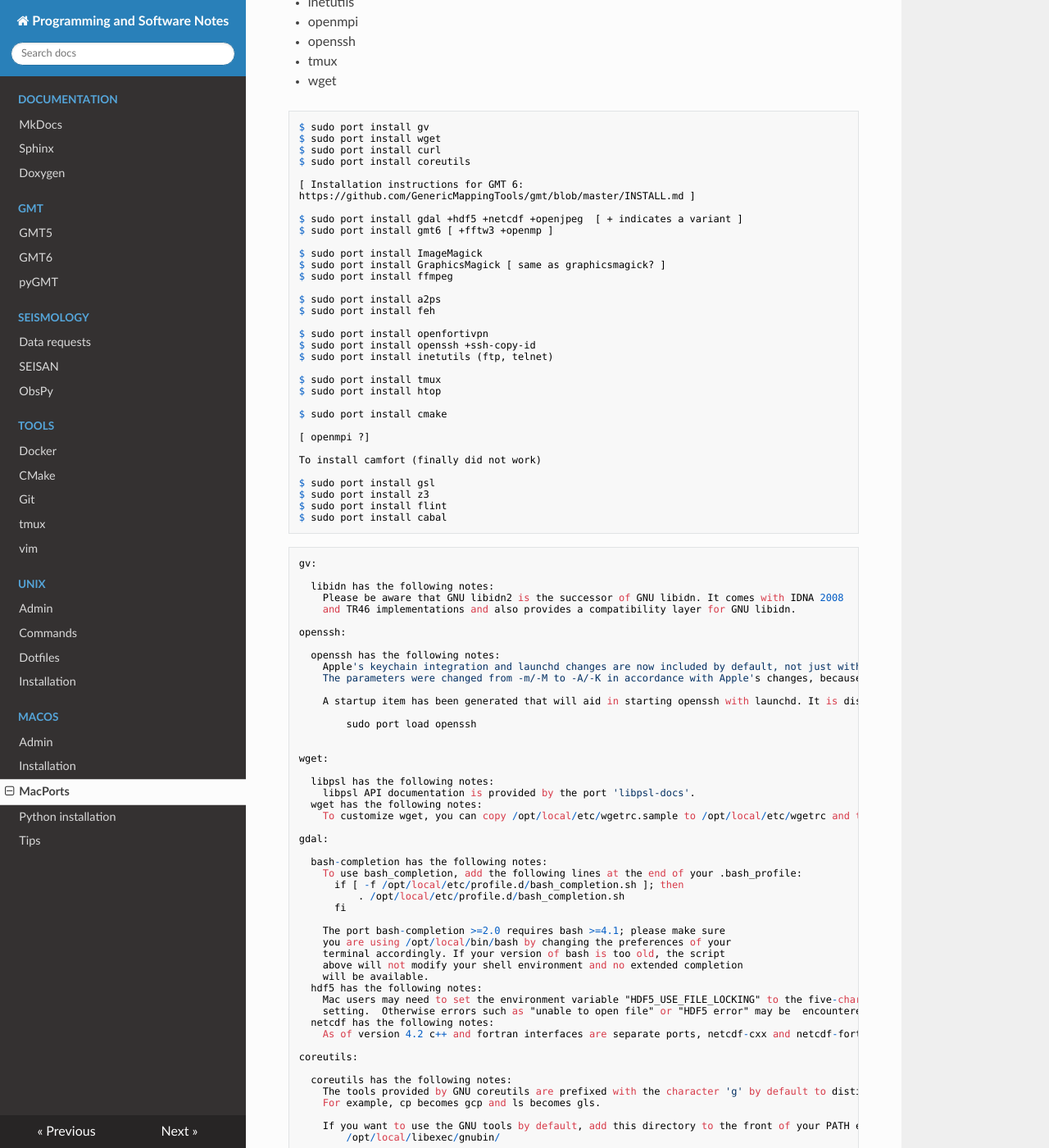
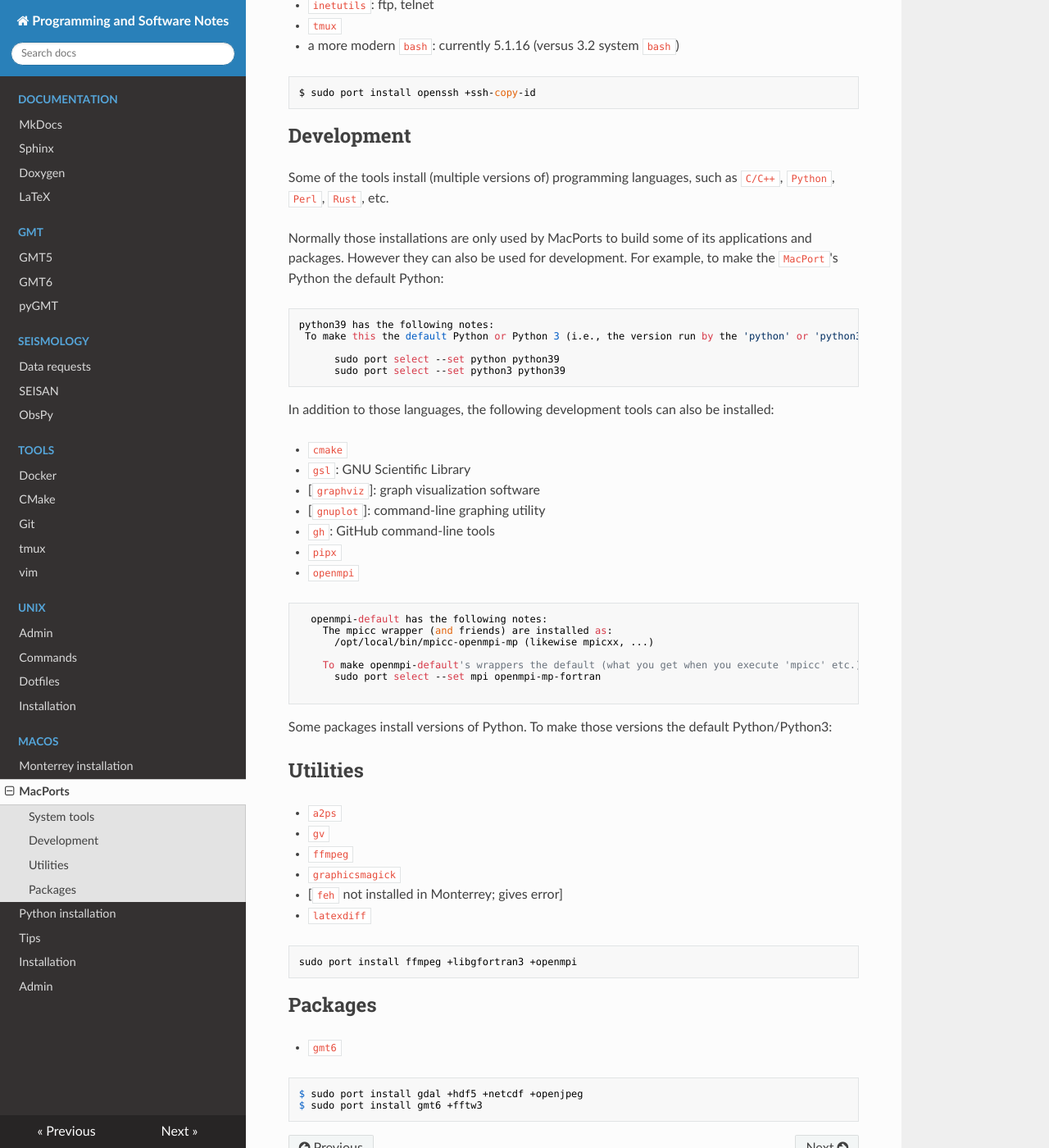
Before and after one commit to avillasenorh/Programming_Notes, an MkDocs documentation site: the page built from docs/macos/macports.md, in a window 1280 px wide and 1400 px high, scrolled down 728 px. Shown: the whole window at 82% size. Built offline with MkDocs 1.6.1, drawn with Linux system fonts in a browser that asks for light colours; nearby versions of some CDN libraries; some of the changed text lies outside the part shown.

Commit message:
Added LaTeX documentation

````diff
--- a/docs/macos/macports.md
+++ b/docs/macos/macports.md
@@ -2,215 +2,95 @@
 
 https://www.macports.org
 
-    $ sudo port [-v] selfupdate [verbose]
-    $ sudo port upgrade outdated
-    $ sudo port rev-upgrade [if something goes wrong]
+    $ sudo port [-v] selfupdate       # -v for verbose
+    $ sudo port upgrade outdated      # this can take a long time
+    $ sudo port rev-upgrade           # if something goes wrong
 
 Other macports commands:
 
     $ port version
     $ port installed
     $ port search --name --glob "gmt*"
-    $ port search --name --line --glob "gmt*" [better output]
+    $ port search --name --line --glob "gmt*" # produces better output
 
     $ port info gmt5
 
-Installed ports:
-===============
+## System tools
 
-- a2ps
-- coreutils
-- feh
-- ffmepg
-- gmt6 (gdal, gshhg-gmt, netcdf)
-- gv
-- GraphicsMagick
-- htop
-- inetutils
-- openmpi
-- openssh
-- tmux
-- wget
+- `wget`
+- `curl`
+- `htop`
+- `tree`
+- `exa`: a modern replacement for `ls`
+- `bat`: a `cat` clone written in `Rust`
+- `openssh`
+- `coreutils`
+- `inetutils`: ftp, telnet
+- `tmux`
+- a more modern `bash`: currently 5.1.16 (versus 3.2 system `bash`)
+
+```
+$ sudo port install openssh +ssh-copy-id
+```
+
+## Development
+
+Some of the tools install (multiple versions of) programming languages,
+such as `C/C++`, `Python`, `Perl`, `Rust`, etc.
+
+Normally those installations are only used by MacPorts to build some of its
+applications and packages. However they can also be used for development.
+For example, to make the `MacPort`'s Python the default Python:
+
+```
+python39 has the following notes:
+ To make this the default Python or Python 3 (i.e., the version run by the 'python' or 'python3' commands), run one or both of:
+
+      sudo port select --set python python39
+      sudo port select --set python3 python39
+```
+
+In addition to those languages, the following development tools can
+also be installed:
+
+- `cmake`
+- `gsl`: GNU Scientific Library
+- [`graphviz`]: graph visualization software
+- [`gnuplot`]: command-line graphing utility
+- `gh`: GitHub command-line tools
+- `pipx`
+- `openmpi`
+
+```
+  openmpi-default has the following notes:
+    The mpicc wrapper (and friends) are installed as:
+      /opt/local/bin/mpicc-openmpi-mp (likewise mpicxx, ...)
+
+    To make openmpi-default's wrappers the default (what you get when you execute 'mpicc' etc.) please run:
+      sudo port select --set mpi openmpi-mp-fortran
+
+```
+
+Some packages install versions of Python. To make those versions the default Python/Python3:
 
 
-```console
-$ sudo port install gv
-$ sudo port install wget
-$ sudo port install curl
-$ sudo port install coreutils
+## Utilities
 
-[ Installation instructions for GMT 6:
-https://github.com/GenericMappingTools/gmt/blob/master/INSTALL.md ]
-
-$ sudo port install gdal +hdf5 +netcdf +openjpeg  [ + indicates a variant ]
-$ sudo port install gmt6 [ +fftw3 +openmp ]
-
-$ sudo port install ImageMagick
-$ sudo port install GraphicsMagick [ same as graphicsmagick? ]
-$ sudo port install ffmpeg
-
-$ sudo port install a2ps
-$ sudo port install feh
-
-$ sudo port install openfortivpn
-$ sudo port install openssh +ssh-copy-id
-$ sudo port install inetutils (ftp, telnet)
-
-$ sudo port install tmux
-$ sudo port install htop
-
-$ sudo port install cmake
-
-[ openmpi ?]
-
-To install camfort (finally did not work)
-
-$ sudo port install gsl
-$ sudo port install z3
-$ sudo port install flint
-$ sudo port install cabal
-```
-
-
+- `a2ps`
+- `gv`
+- `ffmpeg`
+- `graphicsmagick`
+- [`feh` not installed in Monterrey; gives error]
+- `latexdiff`
 
 ```
-gv:
+sudo port install ffmpeg +libgfortran3 +openmpi
+```
+## Packages
 
-  libidn has the following notes:
-    Please be aware that GNU libidn2 is the successor of GNU libidn. It comes with IDNA 2008
-    and TR46 implementations and also provides a compatibility layer for GNU libidn.
+- `gmt6`
 
-openssh:
-
-  openssh has the following notes:
-    Apple's keychain integration and launchd changes are now included by default, not just with the gsskex variant.
-    The parameters were changed from -m/-M to -A/-K in accordance with Apple's changes, because upstream started using the former switches themselves recently.
-
-    A startup item has been generated that will aid in starting openssh with launchd. It is disabled by default. Execute the following command to start it, and to cause it to launch at startup:
-
-        sudo port load openssh
-
-
-wget:
-
-  libpsl has the following notes:
-    libpsl API documentation is provided by the port 'libpsl-docs'.
-  wget has the following notes:
-    To customize wget, you can copy /opt/local/etc/wgetrc.sample to /opt/local/etc/wgetrc and then make changes.
-
-gdal:
-
-  bash-completion has the following notes:
-    To use bash_completion, add the following lines at the end of your .bash_profile:
-      if [ -f /opt/local/etc/profile.d/bash_completion.sh ]; then
-          . /opt/local/etc/profile.d/bash_completion.sh
-      fi
-
-    The port bash-completion >=2.0 requires bash >=4.1; please make sure
-    you are using /opt/local/bin/bash by changing the preferences of your
-    terminal accordingly. If your version of bash is too old, the script
-    above will not modify your shell environment and no extended completion
-    will be available.
-  hdf5 has the following notes:
-    Mac users may need to set the environment variable "HDF5_USE_FILE_LOCKING" to the five-character string "FALSE" when accessing network mounted files.  This is an application run-time setting, not a configure or build
-    setting.  Otherwise errors such as "unable to open file" or "HDF5 error" may be  encountered.
-  netcdf has the following notes:
-    As of version 4.2 c++ and fortran interfaces are separate ports, netcdf-cxx and netcdf-fortran, respectively.
-
-coreutils:
-
-  coreutils has the following notes:
-    The tools provided by GNU coreutils are prefixed with the character 'g' by default to distinguish them from the BSD commands.
-    For example, cp becomes gcp and ls becomes gls.
-
-    If you want to use the GNU tools by default, add this directory to the front of your PATH environment variable:
-        /opt/local/libexec/gnubin/
-
-ImageMagick:
-
-  python37 has the following notes:
-    To make this the default Python or Python 3 (i.e., the version run by the 'python' or 'python3' commands), run one or both of:
-
-        sudo port select --set python python37
-        sudo port select --set python3 python37
-
-
-ffmpeg:
-
-  ffmpeg has the following notes:
-    *******
-    ******* This build of ffmpeg includes GPLed code and
-    ******* is therefore licensed under GPL v2 or later.
-    *******
-    ******* The following modules are GPLed:
-    *******
-    *******      postproc
-    *******      libx264
-    *******      libx265
-    *******      libxvid
-    *******
-    ******* To include all nonfree, GPLed and LGPL code use variant +nonfree.
-    ******* To remove nonfree and GPLed code leaving only LGPL code remove the
-    ******* +gpl2 variant.
-    *******
-  python27 has the following notes:
-    To make this the default Python or Python 2 (i.e., the version run by the 'python' or 'python2' commands), run one or both of:
-
-        sudo port select --set python python27
-        sudo port select --set python2 python27
-
-openssh:
-
-  openssh has the following notes:
-    Apple's keychain integration and launchd changes are now included by default, not just with the gsskex variant.
-    The parameters were changed from -m/-M to -A/-K in accordance with Apple's changes, because upstream started using the former switches themselves
-    recently.
-
-    A startup item has been generated that will aid in starting openssh with launchd. It is disabled by default. Execute the following command to start it,
-    and to cause it to launch at startup:
-
-        sudo port load openssh
-
-inetutils:
-
-  inetutils has the following notes:
-    All clients are now installed with the "g" prefix.
-
-tmux:
-
-    If you want integration with system pasteboard consider installing port tmux-pasteboard as well
-
-openmpi:
-
---->  Some of the ports you installed have notes:
-  openmpi-default has the following notes:
-    The mpicc wrapper (and friends) are installed as:
-
-      /opt/local/bin/mpicc-openmpi-mp (likewise mpicxx, ...)
-
-    To make openmpi-default's wrappers the default (what you get when
-    you execute 'mpicc' etc.) please run:
-
-      sudo port select --set mpi openmpi-mp-fortran
-
-OpenCoarrays:
-
-failed!!
-
-$ sudo port clean OpenCoarrays
-
-$ sudo port install graphviz
-
-$ sudo port install openmpi
-
---->  Some of the ports you installed have notes:
-  openmpi-default has the following notes:
-    The mpicc wrapper (and friends) are installed as:
-
-      /opt/local/bin/mpicc-openmpi-mp (likewise mpicxx, ...)
-
-    To make openmpi-default's wrappers the default (what you get when
-    you execute 'mpicc' etc.) please run:
-
-      sudo port select --set mpi openmpi-mp-fortran
 ```
+$ sudo port install gdal +hdf5 +netcdf +openjpeg
+$ sudo port install gmt6 +fftw3
+```
--- a/mkdocs.yml
+++ b/mkdocs.yml
@@ -6,6 +6,7 @@ nav:
         - MkDocs: 'documentation/mkdocs.md'
         - Sphinx: 'documentation/sphinx.md'
         - Doxygen: 'documentation/doxygen.md'
+        - LaTeX: 'documentation/latex.md'
     - GMT:
         - GMT5: 'gmt/gmt5.md'
         - GMT6: 'gmt/gmt6.md'
@@ -26,11 +27,12 @@ nav:
         - Dotfiles: 'unix/dotfiles.md'
         - Installation: 'unix/installation.md'
     - macOS:
-        - Admin: 'macos/admin.md'
-        - Installation: 'macos/installation.md'
+        - Monterrey installation: 'macos/monterrey.md'
         - MacPorts: 'macos/macports.md'
         - Python installation: 'macos/python.md'
         - Tips: 'macos/tips.md'
+        - Installation: 'macos/installation.md'
+        - Admin: 'macos/admin.md'
 
 extra_javascript:
     - https://cdnjs.cloudflare.com/ajax/libs/mathjax/2.7.0/MathJax.js?config=TeX-AMS-MML_HTMLorMML
````
Also changed, not shown: docs/documentation/latex.md (added, +146 -0 lines), docs/macos/monterrey.md (added, +257 -0 lines).
